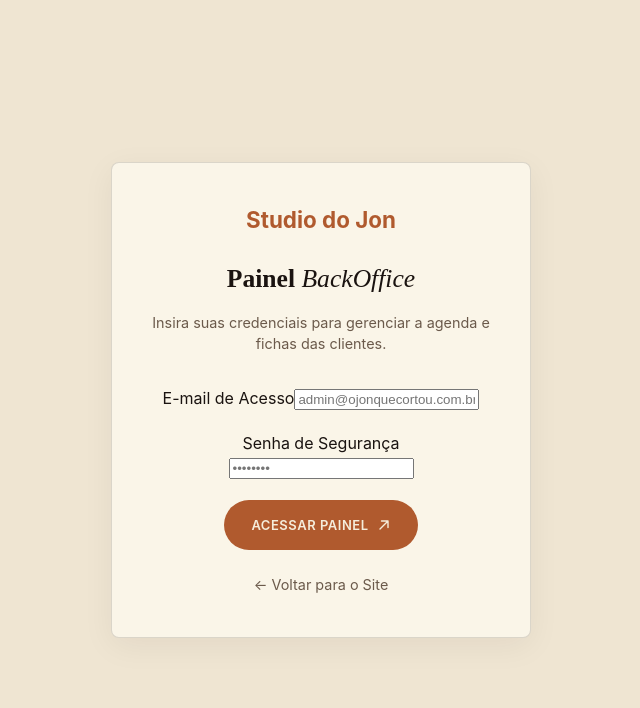
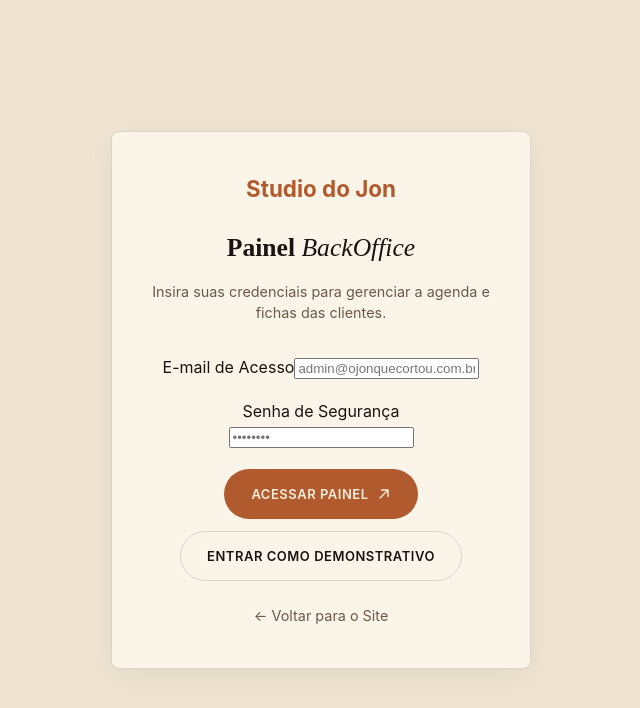
Before and after one commit to jonatanjunior13-max/ojonquecortou, a React (Vite) app: page /admin/login in a window 1280 px wide. Shown: the top 708 px of the page, without its empty margins (319-959 px from the left). Built offline with nearby package versions, Linux system fonts and the light colour scheme; no server answers.

Commit message:
fix: prevent authentication listener crashes when Firebase is not connected

```diff
--- a/src/components/admin/AdminLayout.jsx
+++ b/src/components/admin/AdminLayout.jsx
@@ -2,7 +2,7 @@ import React, { useEffect, useState } from 'react';
 import { Link, Outlet, useNavigate, useLocation } from 'react-router-dom';
 import { auth } from '../../config/firebase';
 import { onAuthStateChanged, signOut } from 'firebase/auth';
-import { Calendar, Users, LogOut, ShieldAlert } from 'lucide-react';
+import { Calendar, Users, LogOut } from 'lucide-react';
 import './AdminNavbar.css';
 
 const AdminLayout = () => {
@@ -11,7 +11,18 @@ const AdminLayout = () => {
   const location = useLocation();
 
   useEffect(() => {
-    // Verifica se há autenticação ativa no Firebase ou no localStorage (bypass local/demo)
+    // Se auth for nulo (Firebase inativo/mockado), usamos apenas o localStorage (bypass local/demo)
+    if (!auth) {
+      const isLocalLogged = localStorage.getItem('admin_logged') === 'true';
+      if (isLocalLogged) {
+        setAuthorized(true);
+      } else {
+        setAuthorized(false);
+        navigate('/admin/login');
+      }
+      return;
+    }
+
     const checkAuth = onAuthStateChanged(auth, (user) => {
       const isLocalLogged = localStorage.getItem('admin_logged') === 'true';
       if (user || isLocalLogged) {
@@ -26,10 +37,12 @@ const AdminLayout = () => {
   }, [navigate]);
 
   const handleLogout = async () => {
-    try {
-      await signOut(auth);
-    } catch (err) {
-      console.warn('Erro ao deslogar do Firebase:', err);
+    if (auth) {
+      try {
+        await signOut(auth);
+      } catch (err) {
+        console.warn('Erro ao deslogar do Firebase:', err);
+      }
     }
     localStorage.removeItem('admin_logged');
     navigate('/admin/login');
--- a/src/pages/admin/AdminLogin.jsx
+++ b/src/pages/admin/AdminLogin.jsx
@@ -20,7 +20,7 @@ const AdminLogin = () => {
     setError('');
 
     try {
-      if (demoMode || email === 'admin@ojonquecortou.com.br') {
+      if (demoMode || email === 'admin@ojonquecortou.com.br' || !auth) {
         // Modo Demo: Bypass local se Firebase não estiver configurado
         console.log('Login efetuado via modo Demo');
         localStorage.setItem('admin_logged', 'true');
@@ -34,7 +34,7 @@ const AdminLogin = () => {
       console.warn('Erro ao autenticar com Firebase Auth:', err.message);
 
       // Se falhar por conexão (ex: chaves mockadas), oferece opção de entrar em Modo Demo
-      if (err.code === 'auth/invalid-api-key' || err.code === 'auth/network-request-failed' || !import.meta.env.VITE_FIREBASE_API_KEY) {
+      if (err.code === 'auth/invalid-api-key' || err.code === 'auth/network-request-failed' || !auth) {
         setError('Erro de conexão com o banco de dados. Deseja entrar em Modo Demonstração local?');
         setDemoMode(true);
       } else {
@@ -100,6 +100,15 @@ const AdminLogin = () => {
           <button type="submit" className="btn btn-accent w-100" disabled={loading}>
             {loading ? 'Verificando...' : 'Acessar Painel'} <Arrow />
           </button>
+
+          <button
+            type="button"
+            className="btn btn-ghost w-100"
+            style={{ marginTop: 12, borderColor: 'var(--rule)', color: 'var(--ink)' }}
+            onClick={handleDemoBypass}
+          >
+            Entrar como Demonstrativo
+          </button>
         </form>
 
         <div className="login-footer">
```
